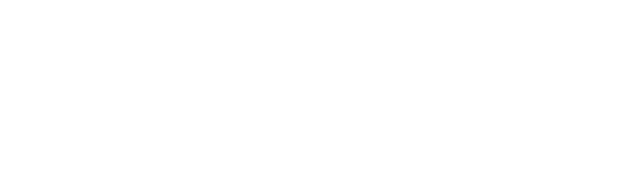
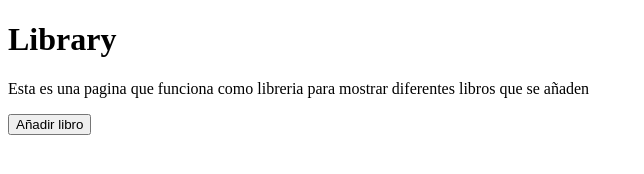
Before and after one commit to javierrcyb/OdinProject, a plain HTML site: page Javascript/Project_Library/index.html in a window 1280 px wide. Shown: the whole page, without its empty margins (0-644 px from the left). Drawn offline with Linux system fonts and the light colour scheme.

Commit message:
page esqueleton

```diff
--- a/Javascript/Project_Library/index.html
+++ b/Javascript/Project_Library/index.html
@@ -9,5 +9,19 @@
 </head>
 
 <body>
+    <header>
+        <h1 class="title">Library</h1>
+        <p class="description-page">Esta es una pagina que funciona como libreria para mostrar diferentes libros que se
+            añaden</p>
+    </header>
+
+    <main>
+        <div class="container">
+            <div class="books"></div>
+            <div class="button">
+                <button class="add-book">Añadir libro</button>
+            </div>
+        </div>
+    </main>
     <script src="script.js"></script>
 </body>
--- a/Javascript/Project_Library/script.js
+++ b/Javascript/Project_Library/script.js
@@ -9,6 +9,7 @@ function Book(title, author, pages, editorial) {
     this.author = author;
     this.pages = pages;
     this.editorial = editorial;
+    this.read = false;
     this.id = crypto.randomUUID();
 }
 
```
